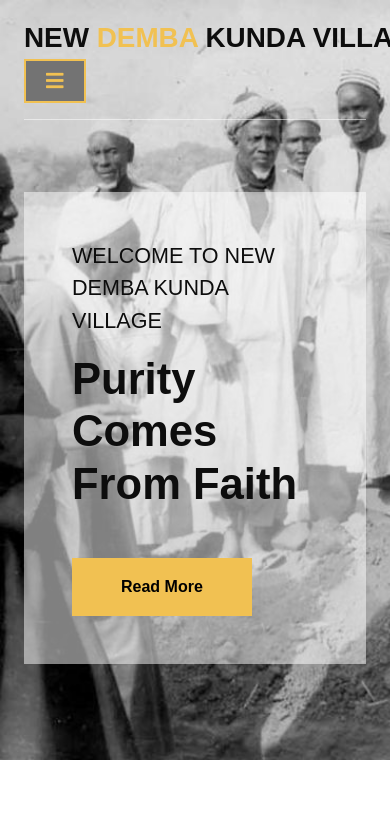
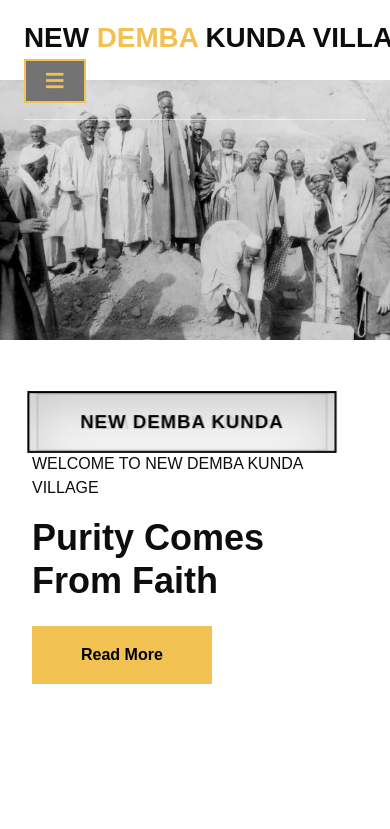
Before and after one commit to Malaminjagana/newdemba-kunda, a plain HTML site: page index.html in a window 390 px wide. Shown: the top 829 px of the page. Drawn offline with nearby package versions, Linux system fonts and the light colour scheme.

Commit message:
buttune a nd image is good for phone

```diff
--- a/css/style.css
+++ b/css/style.css
@@ -196,16 +196,24 @@ h4, h5, h6, .h4, .h5, .h6 {
 
 /*** Hero Header ***/
 .hero-header {
-    margin-bottom: 6rem;
+    height: 100vh;
     padding-top: 15rem;
     padding-bottom: 6rem;
-    background: url("../img/hero.jpg"), center center no-repeat;
+    background: url("../img/hero.jpg") center top no-repeat;
     background-size: cover;
 }
 
-.hero-header .hero-header-inner {
+.hero-header .hero-img {
+    display: none;
+}
+
+.hero-intro {
+    padding: 6rem 0;
+    background: #fff;
+}
+
+.hero-intro .hero-intro-inner {
     padding: 3rem;
-    background: rgba(255, 255, 255, .5);
 }
 
 @media (max-width: 992px) {
@@ -216,6 +224,41 @@ h4, h5, h6, .h4, .h5, .h6 {
 
 .hero-header .breadcrumb-item {
     font-size: 18px;
+}
+
+@media (max-width: 768px) {
+    .hero-header {
+        position: relative;
+        height: auto;
+        min-height: 0;
+        padding: 5rem 0 0;
+        background: none;
+    }
+
+    .hero-header .hero-img {
+        display: block;
+        width: 100%;
+        height: auto;
+        object-fit: contain;
+        object-position: top center;
+    }
+
+    .hero-intro {
+        padding: 2rem 0;
+    }
+
+    .hero-intro .hero-intro-inner {
+        padding: 1.25rem;
+    }
+
+    .hero-intro .hero-intro-inner p {
+        font-size: 1rem !important;
+    }
+
+    .hero-intro .hero-intro-inner h1 {
+        margin-bottom: 1.5rem !important;
+        font-size: 2.25rem;
+    }
 }
 /*** Hero Header ***/
 
--- a/index.html
+++ b/index.html
@@ -103,19 +103,41 @@
 
         <!-- Hero Start -->
         <div class="container-fluid hero-header">
+                <img src="img/hero.jpg" class="hero-img" alt="Historical group photo of New Demba Kunda Village community members">
+        </div>
+        <!-- Hero End -->
+
+        <!-- Hero Intro Start -->
+        <section class="container-fluid hero-intro">
             <div class="container">
                 <div class="row">
                     <div class="col-lg-7">
-                        <div class="hero-header-inner animated zoomIn">
-                            <p class="fs-4 text-dark">WELCOME TO NEW DEMBA KUNDA VILLAGE</p>
+                        <div class="hero-intro-inner animated zoomIn">
+                            <a href="#" style="position: relative; width: 300px; height: 60px; display: block; transition: 4s; transform-style: preserve-3d; transform: perspective(1000px) rotateX(0deg); text-decoration: none;">
+  <span style="position: absolute; top: 0; left: 0; width: 100%; height: 100%; display: flex; align-items: center; justify-content: center; color: #000; background: rgba(255, 255, 255, 0.9); font-family: sans-serif; text-transform: uppercase; font-size: 18px; font-weight: 700; letter-spacing: 1px; transition: 0.5s; border: 2px solid #000; box-sizing: border-box; box-shadow: inset 0 20px 50px rgba(0, 0, 0, 0.2); transform: rotateX(360deg) translateZ(30px); white-space: nowrap;">NEW DEMBA KUNDA</span>
+  <span style="position: absolute; top: 0; left: 0; width: 100%; height: 100%; display: flex; align-items: center; justify-content: center; color: #000; background: rgba(255, 255, 255, 0.9); font-family: sans-serif; text-transform: uppercase; font-size: 18px; font-weight: 700; letter-spacing: 1px; transition: 0.5s; border: 2px solid #000; box-sizing: border-box; box-shadow: inset 0 20px 50px rgba(0, 0, 0, 0.2); transform: rotateX(270deg) translateZ(30px); white-space: nowrap;">NEW DEMBA KUNDA</span>
+  <span style="position: absolute; top: 0; left: 0; width: 100%; height: 100%; display: flex; align-items: center; justify-content: center; color: #000; background: rgba(255, 255, 255, 0.9); font-family: sans-serif; text-transform: uppercase; font-size: 18px; font-weight: 700; letter-spacing: 1px; transition: 0.5s; border: 2px solid #000; box-sizing: border-box; box-shadow: inset 0 20px 50px rgba(0, 0, 0, 0.2); transform: rotateX(180deg) translateZ(30px); white-space: nowrap;">NEW DEMBA KUNDA</span>
+  <span style="position: absolute; top: 0; left: 0; width: 100%; height: 100%; display: flex; align-items: center; justify-content: center; color: #000; background: rgba(255, 255, 255, 0.9); font-family: sans-serif; text-transform: uppercase; font-size: 18px; font-weight: 700; letter-spacing: 1px; transition: 0.5s; border: 2px solid #000; box-sizing: border-box; box-shadow: inset 0 20px 50px rgba(0, 0, 0, 0.2); transform: rotateX(90deg) translateZ(30px); white-space: nowrap;">NEW DEMBA KUNDA</span>
+</a>
+
+<style>
+a:hover {
+  transform: perspective(1000px) rotateX(360deg) !important;
+}
+a:hover span {
+  color: #fff !important;
+  background: rgba(3, 169, 244, 0.8) !important;
+}
+</style>
+             <p class="fs-4 text-dark">WELCOME TO NEW DEMBA KUNDA VILLAGE</p>
                             <h1 class="display-1 mb-5 text-dark">Purity Comes From Faith</h1>
                             <a href="" class="btn btn-primary py-3 px-5">Read More</a>
                         </div>
                     </div>
                 </div>
             </div>
-        </div>
-        <!-- Hero End -->
+        </section>
+        <!-- Hero Intro End -->
 
 
         <!-- About Satrt -->
```
Also changed, not shown: 1 other file.
